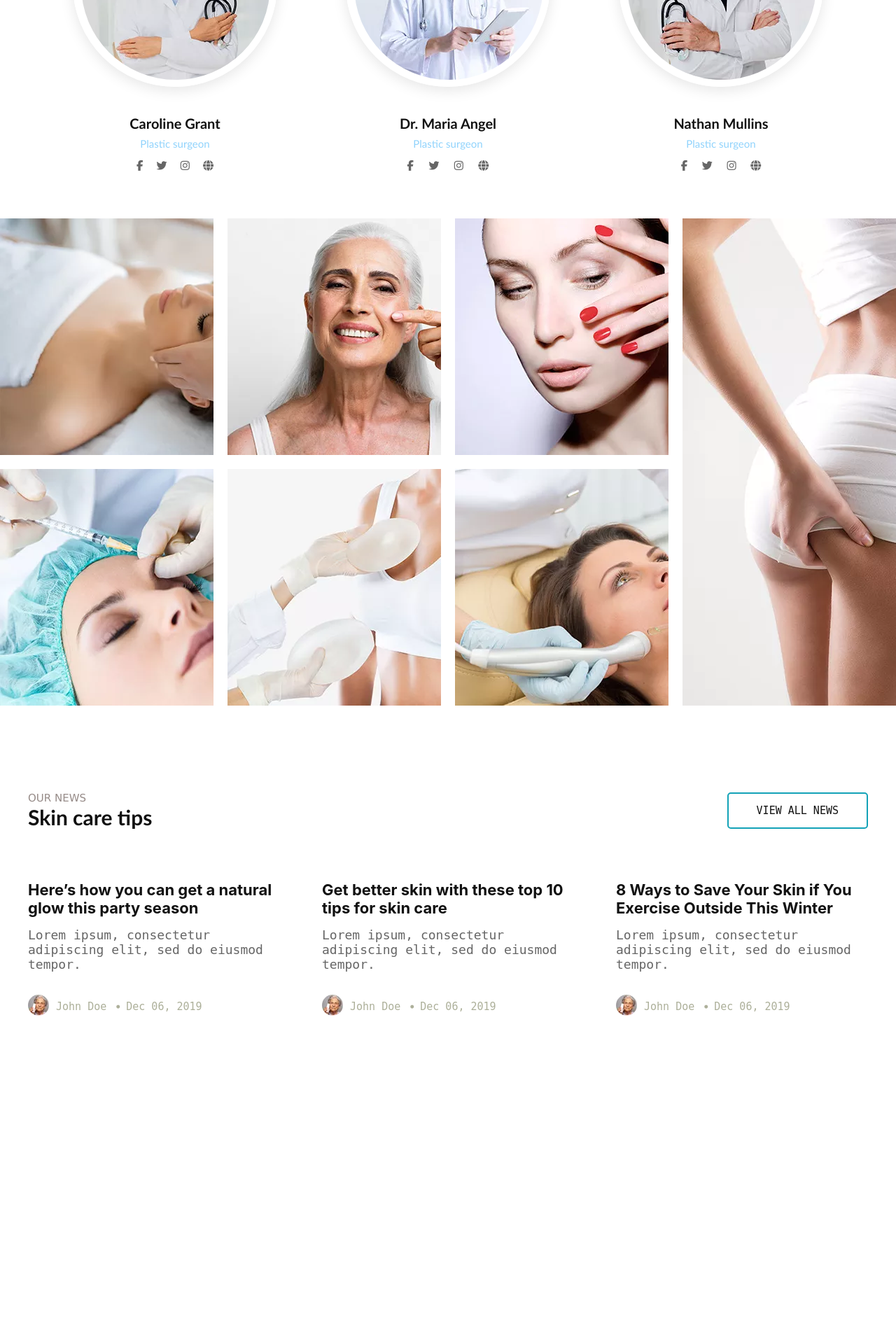
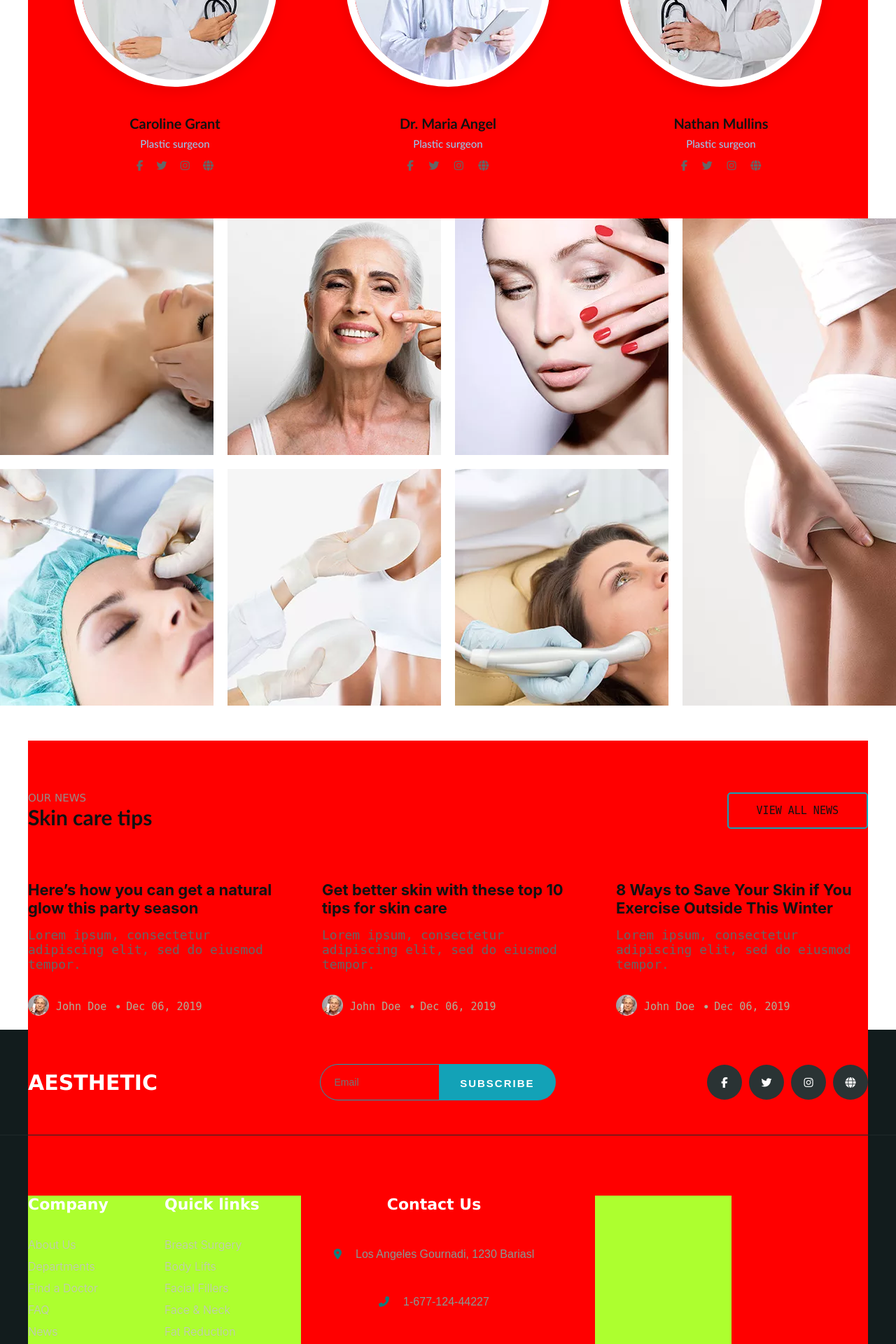
Before and after one commit to ElgunIsfendiyarli/layihe, a PHP site: page / in a window 1280 px wide. Shown: the part 2760-4680 px from the top of the page at 70% size. Before the commit the page ends 4211 px from the top, so only its background shows below. Run offline with PHP 8.4, Linux system fonts and the light colour scheme; some libraries are stand-ins or nearby versions; grey boxes are pictures that could not be loaded.

Commit message:
19.06.21

```diff
--- a/index.css
+++ b/index.css
@@ -9,7 +9,7 @@
 .wrapper {
     width: 1200px;
     margin: 0 auto;
-    /* background-color: red; */
+    background-color: red;
 }
 .booble {
     width: 100%;
@@ -846,18 +846,144 @@
     align-items: center;
 }
 
+.makrup{
+    width: 100%;
+    background-color: #121C1D;
+}
+.footer_logo{
+    width: 100%;
+    height: 150px;
+    border-bottom: 1px solid #1E2829;
+}
+.footer_logo_top{
+    height: 150px;
+    display: flex;
+    justify-content: space-between;
+    align-items: center;
+}
+
+.footer_logo_top a{
+    text-decoration: none;
+    font-family: Verdana, Geneva, Tahoma, sans-serif;
+    font-size: 15px;
+    color: #fff;
+}
+.sending{
+    position: relative;
+}
+.footer_logo_top .sending input{
+    width: 300px;
+    height: 50px;
+    font-size: 14px;
+    color: #ffffff;
+    background: transparent;
+    border: 1px solid #13a2b7;
+    padding-left: 20px;
+    border-radius: 50px;
+}
+.footer_logo_top .sending input:focus{
+    outline: none;
+}
+.footer_logo_top .sending button{
+    border-radius: 0 50px 50px 0;
+    position: absolute;
+    right: -15px;
+    top: 0;
+    height: 100%;
+    font-size: 15px;
+    color: #ffffff;
+    background: #13a2b7;
+    font-weight: 600;
+    border: none;
+    display: inline-block;
+    letter-spacing: 2px;
+    padding: 14px 30px 12px;
+}
+.footer_logo_top .sending button:hover{
+    cursor: pointer;
+}
+.footer_social{
+    display: flex;
+}
+.footer_social a i{
+    font-size: 15px;
+}
+.footer_social a{
+    width: 50px;
+    height: 50px;
+    display: flex;
+    justify-content: center;
+    align-items: center;
+    background-color: #2A3334;
+    border-radius: 50px;
+    margin-right: 10px;
+}
+.footer_social a:last-child{
+    margin-right: 0;
+}
+
+.footer_locate{
+    display: flex;
+    align-items: center;
+    height: 400px;
+    position:relative;
+}
+.footer_locate .dream{
+    width: 195px;
+    height: 229px;
+    background-color: greenyellow;
+}
+
+.footer_locate .dream_contact{
+    width: 380px;
+    height: 229px;
+    display: flex;
+    flex-direction: column;
+    justify-content: space-between;
+    align-items: center;
+}
+.footer_locate .dream h3{
+    font-family:Verdana, Geneva, Tahoma, sans-serif;
+    font-size: 22px;
+    color: white;
+    margin-bottom: 30px;
+}
+.footer_locate .dream ul{
+    list-style-type: none;
+    line-height: 30px;
+}
+.footer_locate .dream ul li a{
+    text-decoration: none;
+    font-family: -apple-system, BlinkMacSystemFont, 'Segoe UI', Roboto, Oxygen, Ubuntu, Cantarell, 'Open Sans', 'Helvetica Neue', sans-serif;
+    color: #c4c4c4;
+    font-weight: 300;
+}
+.footer_locate .dream_contact h3{
+    font-family:Verdana, Geneva, Tahoma, sans-serif;
+    font-size: 22px;
+    color: white;
+}
+.dr_con_ic{
+    display: flex;
+    justify-content: flex-start;
+    align-items:center;
+}
+.dr_con_ic i{
+    font-size: 15px;
+    color: #127C7D;
+    margin-right: 20px;
+}
+.dr_con_ic p{
+    font-family: sans-serif;
+    color: #869A95;
+}
+.xerite{
+    position: absolute;
+    right: 195px;
+}
 
 /* media queries start */
 
-@media screen and (max-width: 1268px) {
-    .wrapper {
-        max-width: 1000px;
-    }
-    .exercise{
-        width: 290px;
-        height: 262px;
-    }
-}
 @media screen and (max-width: 1270px) {
     .cordinate_left {
         width: 300px;
--- a/index.html
+++ b/index.html
@@ -13,7 +13,15 @@
 
 <body>
    <div class="origi"></div>
+
+
+
+
    <!-- header start -->
+
+
+
+
    <header>
       <div class="mobile_navbar">
          <div class="close"><i class="fas fa-times"></i></div>
@@ -149,7 +157,16 @@
          </div>
       </div>
    </header>
+
+
+
    <!-- header end -->
+
+
+
+   <!-- main start -->
+
+
    <div class="main">
       <div class="wrapper">
          <div class="cordinate">
@@ -428,6 +445,84 @@
          </div>
       </div>
    </div>
+
+
+
+   <!-- main end -->
+
+
+
+
+
+   <!-- footer start -->
+
+
+
+   <footer>
+      <div class="makrup">
+         <div class="footer_logo">
+            <div class="wrapper">
+               <div class="footer_logo_top">
+                  <div class="footer_logo_txt"><a href=""><h1>AESTHETIC</h1></a></div>
+                  <form action="#" class="sending">
+                     <input type="email" placeholder="Email">
+                     <button type="submit">SUBSCRIBE</button>
+                  </form>
+                  <div class="footer_social">
+                     <a href="#"><i class="fab fa-facebook-f"></i></a>
+                     <a href="#"><i class="fab fa-twitter"></i></a>
+                     <a href="#"><i class="fab fa-instagram"></i></a>
+                     <a href="#"><i class="fas fa-globe"></i></a>
+                  </div>
+               </div>
+            </div>
+         </div>
+         <div class="footer_location">
+            <div class="wrapper">
+               <div class="footer_locate">
+                  <div class="dream">
+                     <h3>Company</h3>
+                     <ul>
+                        <li><a href="#">About Us</a></li>
+                        <li><a href="#">Departments</a></li>
+                        <li><a href="#">Find a Doctor</a></li>
+                        <li><a href="#">FAQ</a></li>
+                        <li><a href="#">News</a></li>
+                     </ul>
+                  </div>
+                  <div class="dream">
+                     <h3>Quick links</h3>
+                     <ul>
+                        <li><a href="#">Breast Surgery</a></li>
+                        <li><a href="#">Body Lifts</a></li>
+                        <li><a href="#">Facial Fillers</a></li>
+                        <li><a href="#">Face & Neck</a></li>
+                        <li><a href="#">Fat Reduction</a></li>
+                     </ul>
+                  </div>
+                  <div class="dream_contact">
+                     <h3>Contact Us</h3>
+                     <div class="dr_con_ic">
+                        <i class="fas fa-map-marker-alt"></i>
+                        <p> Los Angeles Gournadi, 1230 Bariasl</p>
+                     </div>
+                     <div class="dr_con_ic">
+                        <i class="fas fa-phone-alt"></i>
+                        <p>1-677-124-44227</p>
+                     </div>
+                     <div class="dr_con_ic">
+                        <i class="fas fa-envelope"></i>
+                        <p>Support@gmail.com</p>
+                     </div>
+                  </div>
+                  <div class="dream xerite">
+                     <iframe src="https://www.google.com/maps/embed?pb=!1m14!1m8!1m3!1d192633.3943124109!2d-74.097819!3d41.027514!3m2!1i1024!2i768!4f13.1!3m3!1m2!1s0x89c2e440473470d7%3A0xcaf503ca2ee57958!2sSaddle%20River%2C%20NJ%2007458%2C%20USA!5e0!3m2!1sen!2sbd!4v1624124632044!5m2!1sen!2sbd" width="390" height="229" style="border:0;" allowfullscreen="" loading="lazy"></iframe>
+                  </div>
+               </div>
+            </div>
+         </div>
+      </div>
+   </footer>
    <script>
       $(document).ready(function () {
          $(".bob_mobile_icon").click(function () {
```
Also changed, not shown: other parts of index.css (+135 -0 lines).
